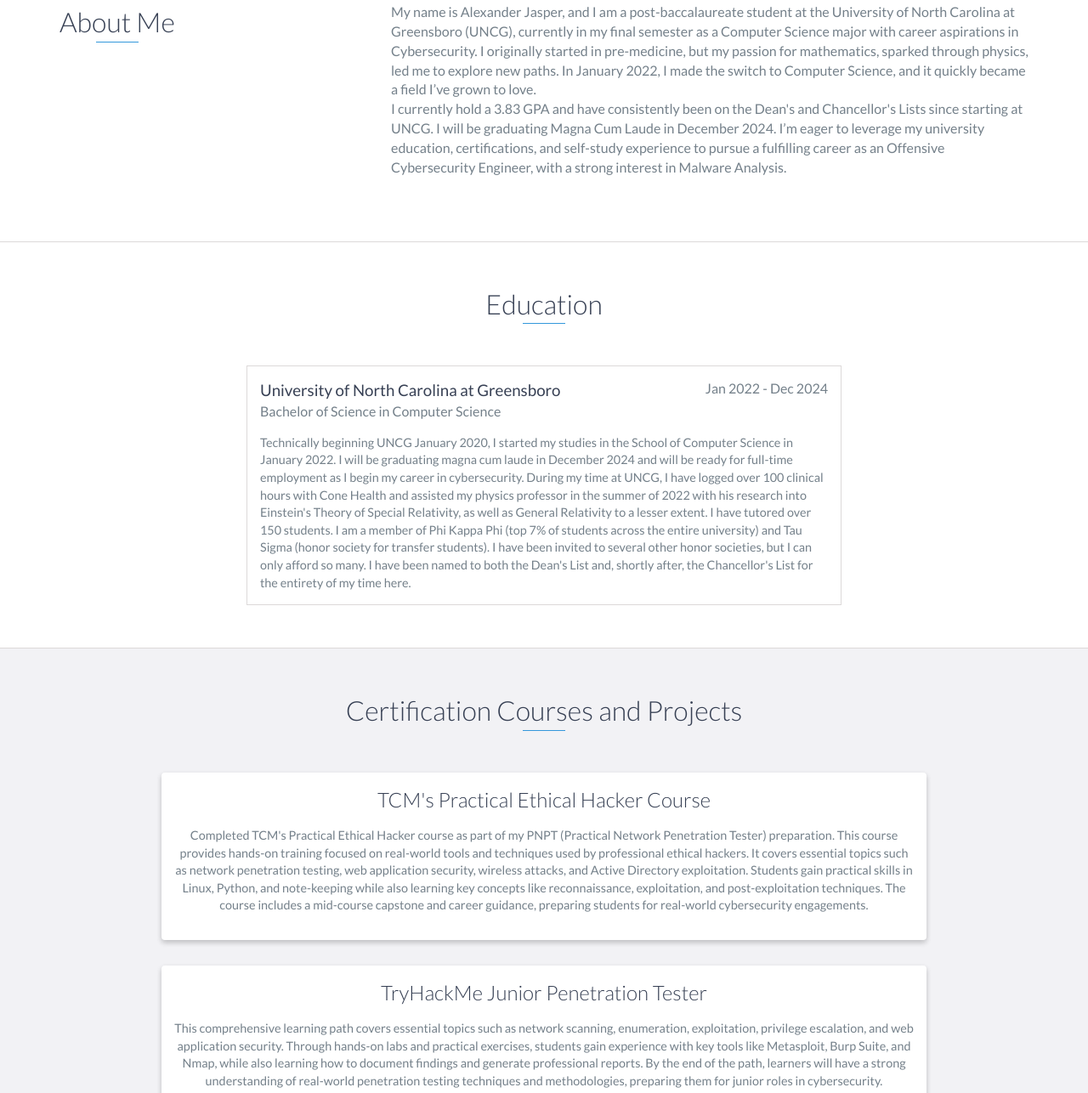
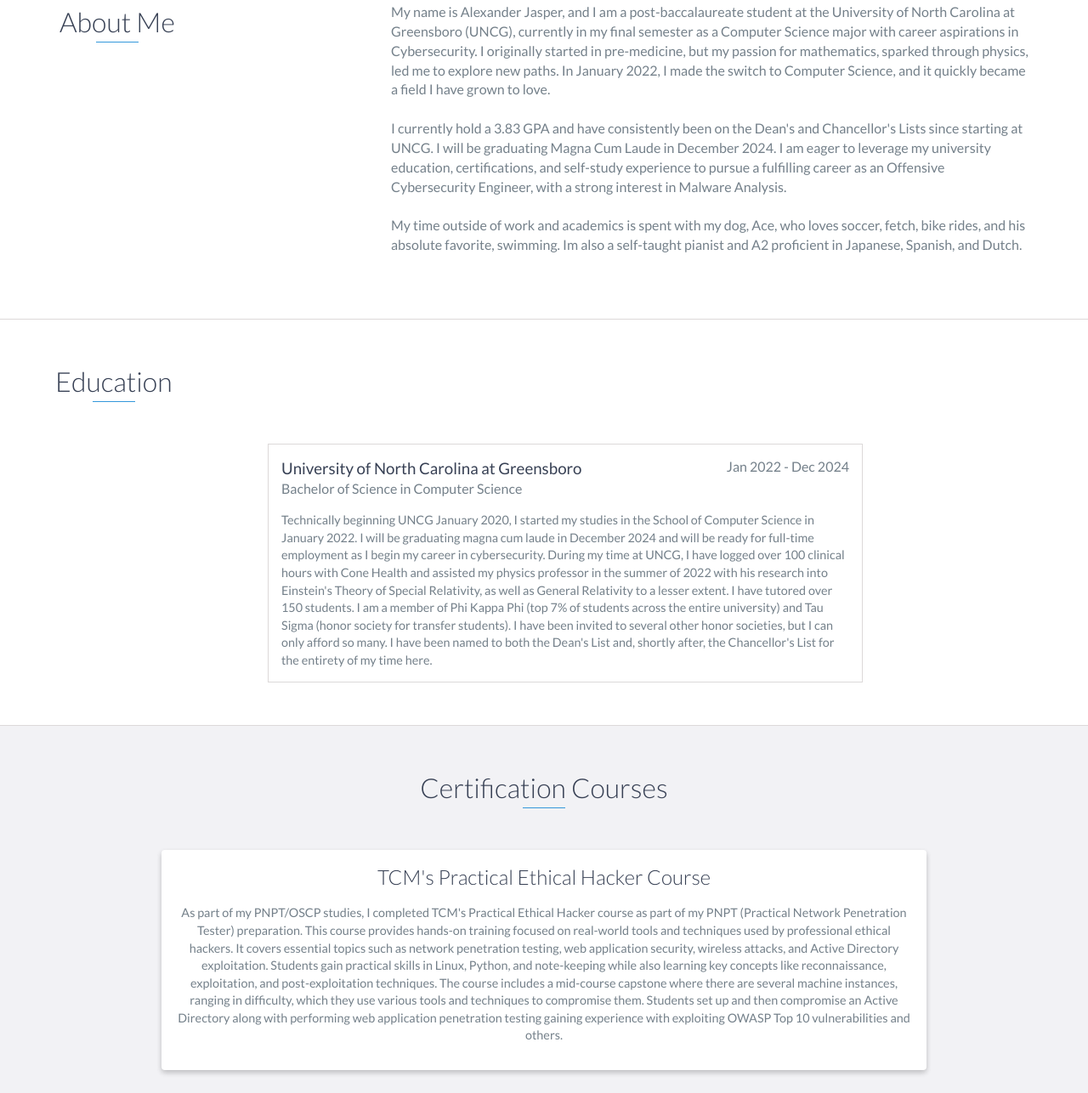
Before and after one commit to ajasp26/ajasp26.github.io, a website: page index.html in a window 1280 px wide. Shown: the part 872-2158 px from the top of the page at 85% size. Drawn offline with nearby package versions, Linux system fonts and the light colour scheme.

Commit message:
index.html modified

```diff
--- a/css/styles.css
+++ b/css/styles.css
@@ -378,7 +378,7 @@ footer {
 .vtimeline-point {
   position: relative;
   display: block;
-  vertical-align: top;
+
   margin-bottom: 30px;
 }
 .vtimeline-icon {
@@ -407,9 +407,9 @@ footer {
   color: #374054;
 }
 #education {
-  padding: 50px 15px 20px 15px;
+  padding: 50px 15px 20px 65px;
   border-bottom: 1px solid #dcd9d9;
-  text-align: center;
+  text-align: left;
 }
 #education h2 {
   color: #374054;
--- a/index.html
+++ b/index.html
@@ -80,16 +80,25 @@
               career aspirations in Cybersecurity. I originally started in
               pre-medicine, but my passion for mathematics, sparked through
               physics, led me to explore new paths. In January 2022, I made the
-              switch to Computer Science, and it quickly became a field I’ve
+              switch to Computer Science, and it quickly became a field I have
               grown to love.
             </p>
+            <br />
             <p>
               I currently hold a 3.83 GPA and have consistently been on the
               Dean's and Chancellor's Lists since starting at UNCG. I will be
-              graduating Magna Cum Laude in December 2024. I’m eager to leverage
-              my university education, certifications, and self-study experience
-              to pursue a fulfilling career as an Offensive Cybersecurity
-              Engineer, with a strong interest in Malware Analysis.
+              graduating Magna Cum Laude in December 2024. I am eager to
+              leverage my university education, certifications, and self-study
+              experience to pursue a fulfilling career as an Offensive
+              Cybersecurity Engineer, with a strong interest in Malware
+              Analysis.
+            </p>
+            <br />
+            <p>
+              My time outside of work and academics is spent with my dog, Ace,
+              who loves soccer, fetch, bike rides, and his absolute favorite,
+              swimming. Im also a self-taught pianist and A2 proficient in
+              Japanese, Spanish, and Dutch.
             </p>
           </div>
         </div>
@@ -124,7 +133,7 @@
     <!-- End #education -->
 
     <div id="projects" class="background-alt">
-      <h2 class="heading">Certification Courses and Projects</h2>
+      <h2 class="heading">Certification Courses</h2>
       <div class="container">
         <div class="row">
           <!-- Start of First Project -->
@@ -132,17 +141,22 @@
             <div class="project-info">
               <h3>TCM's Practical Ethical Hacker Course</h3>
               <p>
-                Completed TCM's Practical Ethical Hacker course as part of my
-                PNPT (Practical Network Penetration Tester) preparation. This
-                course provides hands-on training focused on real-world tools
-                and techniques used by professional ethical hackers. It covers
-                essential topics such as network penetration testing, web
-                application security, wireless attacks, and Active Directory
-                exploitation. Students gain practical skills in Linux, Python,
-                and note-keeping while also learning key concepts like
-                reconnaissance, exploitation, and post-exploitation techniques.
-                The course includes a mid-course capstone and career guidance,
-                preparing students for real-world cybersecurity engagements.
+                As part of my PNPT/OSCP studies, I completed TCM's Practical
+                Ethical Hacker course as part of my PNPT (Practical Network
+                Penetration Tester) preparation. This course provides hands-on
+                training focused on real-world tools and techniques used by
+                professional ethical hackers. It covers essential topics such as
+                network penetration testing, web application security, wireless
+                attacks, and Active Directory exploitation. Students gain
+                practical skills in Linux, Python, and note-keeping while also
+                learning key concepts like reconnaissance, exploitation, and
+                post-exploitation techniques. The course includes a mid-course
+                capstone where there are several machine instances, ranging in
+                difficulty, which they use various tools and techniques to
+                compromise them. Students set up and then compromise an Active
+                Directory along with performing web application penetration
+                testing gaining experience with exploiting OWASP Top 10
+                vulnerabilities and others.
               </p>
             </div>
           </div>
```
Also changed, not shown: images/lead-bg.jpg (deleted), images/project.jpg (deleted), 1 other file.
